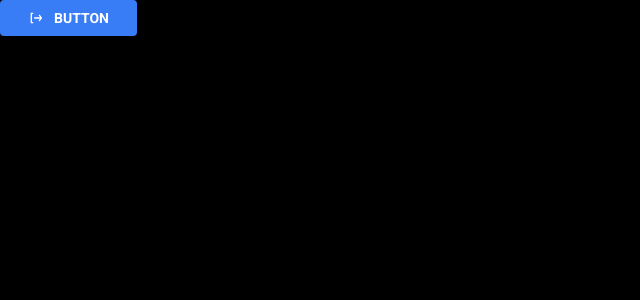
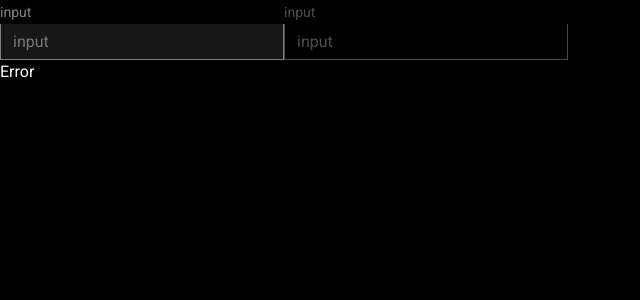
Before and after one commit to makishima44/flashcards, a React (Vite) app: page / in a window 1280 px wide. Shown: the top 300 px of the page, without its empty margins (0-640 px from the left). Built offline with nearby package versions, Linux system fonts and the light colour scheme.

Commit message:
add style to  input default

```diff
--- a/src/App.tsx
+++ b/src/App.tsx
@@ -1,9 +1,10 @@
-import { Button } from "./components/ui/button";
+import { Input } from "./components/ui/input";
 
 export function App() {
   return (
     <div>
-      <Button icon={true}>BUTTON</Button>
+      <Input placeholder="input" label="input" error={true} />
+      <Input placeholder="input" label="input" disabled={true} />
     </div>
   );
 }
--- a/src/components/ui/input/input.module.scss
+++ b/src/components/ui/input/input.module.scss
@@ -1,4 +1,56 @@
+.main {
+  display: inline-flex;
+  flex-direction: column;
+}
+
+.inputBlock {
+  display: inline-flex;
+  flex-direction: column;
+  height: 60px;
+  width: 284px;
+}
+
+.label {
+  font-size: var(--font-size-s);
+  color: var(--color-dark-100);
+
+  &.disabled {
+    color: var(--color-dark-300);
+    cursor: not-allowed;
+  }
+}
+
 .input {
+  height: 36px;
+  font-size: var(--font-size-m);
+  outline: none;
   background: transparent;
-  border: 1px solid white;
+  padding-left: 12px;
+  border: 1px solid var(--color-dark-300);
+  border-top: none;
+  color: var(--color-dark-100);
+
+  &:hover:not(.disabled) {
+    background: var(--color-dark-700);
+    border: 1px solid var(--color-dark-100);
+    border-top: none;
+  }
+
+  &:active:not(.disabled) {
+    border: 1px solid var(--color-light-100);
+    border-top: none;
+  }
+
+  &:focus:not(:active, .disabled) {
+    border: 1px solid var(--color-info-700);
+    border-top: none;
+  }
+
+  &:disabled {
+    cursor: not-allowed;
+  }
+
+  &:disabled::placeholder {
+    color: var(--color-dark-300);
+  }
 }
--- a/src/components/ui/input/input.tsx
+++ b/src/components/ui/input/input.tsx
@@ -6,16 +6,29 @@ import clsx from "clsx";
 export type InputProps = {
   label?: string;
   error?: boolean;
-  variant: "text" | "password" | "search";
+  variant?: "password" | "search";
 } & ComponentPropsWithRef<"input">;
 
 export const Input = (props: InputProps) => {
-  const { label, className, error } = props;
+  const { label, className, error, disabled, ...rest } = props;
+
+  const inputClass = clsx(s.input, disabled && s.disabled, error && s.error, className);
+  const labelClass = clsx(s.label, disabled && s.disabled);
+  const inputId = `input-${Math.random().toString(36).substr(2, 9)}`;
+
   return (
-    <>
-      {label && <label htmlFor="">{label}</label>}
-      <input className={clsx(s.input, error && s.error, className)}></input>
+    <div className={s.main}>
+      <div className={s.inputBlock}>
+        {label && (
+          <label className={labelClass} htmlFor={inputId}>
+            {label}
+          </label>
+        )}
+
+        <input id={inputId} className={inputClass} disabled={disabled} {...rest}></input>
+      </div>
+
       {error && <span className={s.errorText}>Error</span>}
-    </>
+    </div>
   );
 };
```
Also changed, not shown: 1 other file (tests, documents, lock files or other folders).
